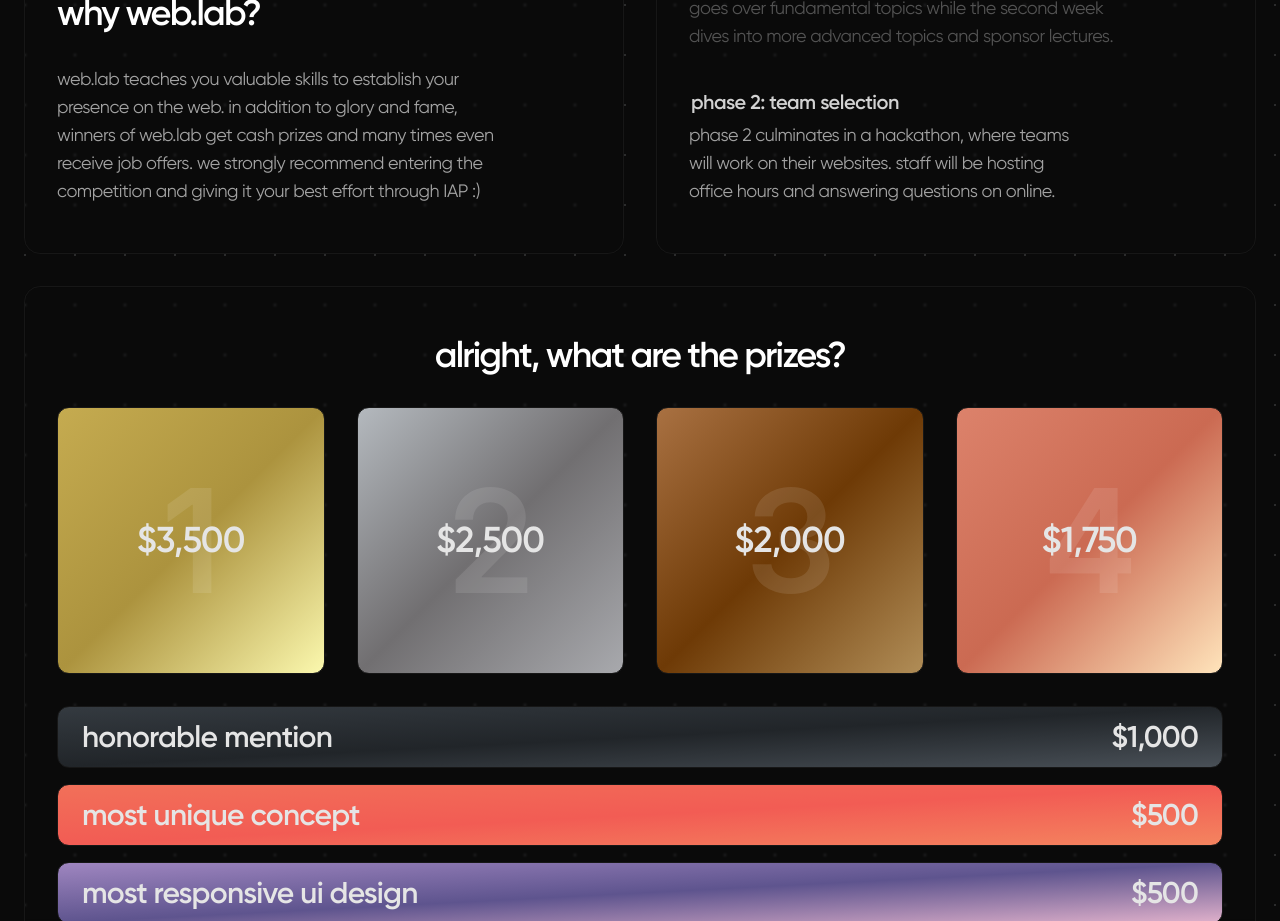
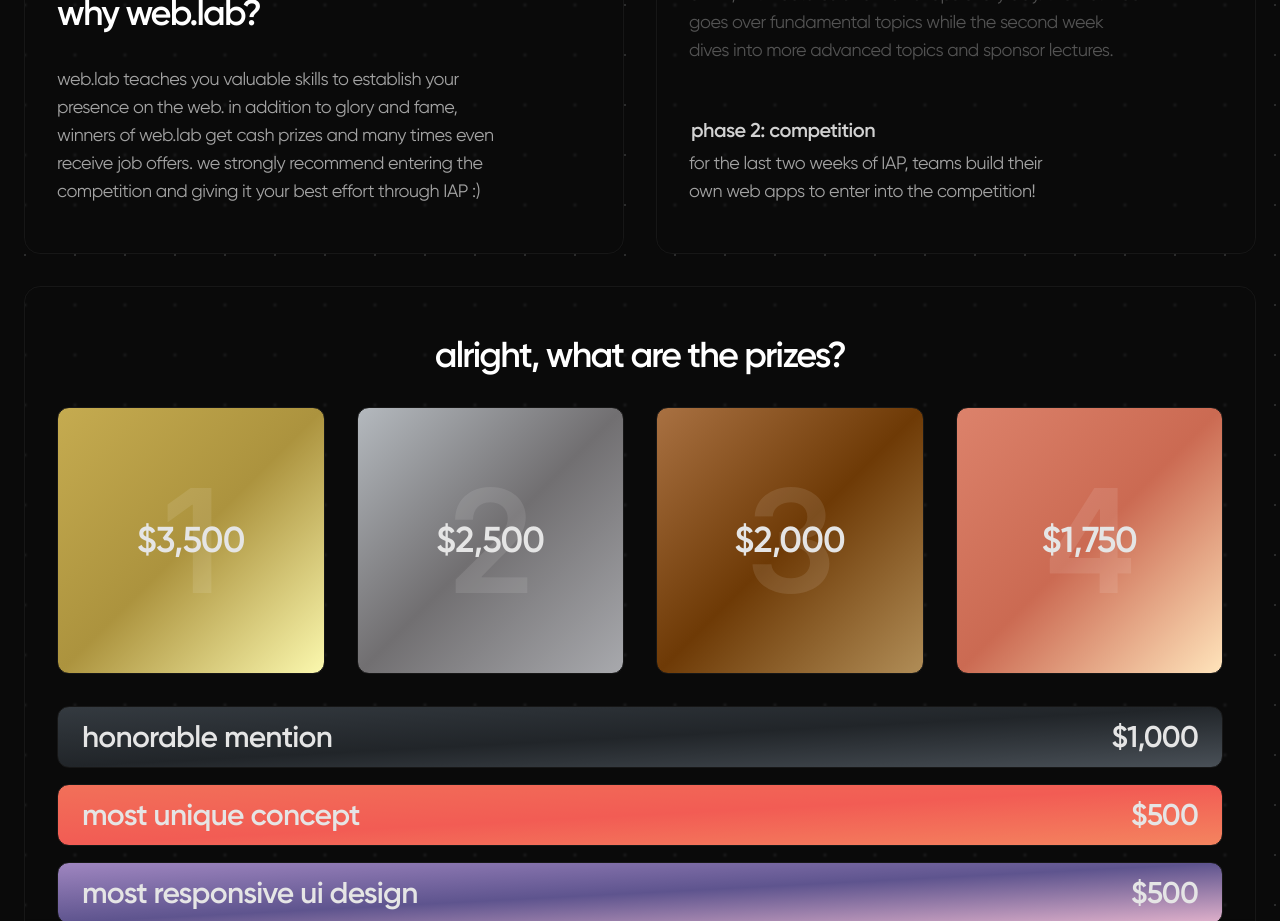
Before and after one commit to weblab-staff/web.lab, a Next.js app: page / in a window 1280 px wide. Shown: the part 1720-2641 px from the top of the page. Built offline with nearby package versions, Linux system fonts and the light colour scheme.

Commit message:
Change phases

```diff
--- a/src/components/home/ClassStructure.js
+++ b/src/components/home/ClassStructure.js
@@ -12,8 +12,8 @@ const phases = [
     desc: "the learning phase of web.lab lasts for the first two weeks of IAP, with lectures and workshops every day. the first week goes over fundamental topics while the second week dives into more advanced topics and sponsor lectures.",
   },
   {
-    title: "team selection",
-    desc: "phase 2 culminates in a hackathon, where teams will work on their websites. staff will be hosting office hours and answering questions on online.",
+    title: "competition",
+    desc: "for the last two weeks of IAP, teams build their own web apps to enter into the competition!",
   },
 ];
 
```
Also changed, not shown: src/data/info.js (deleted).
